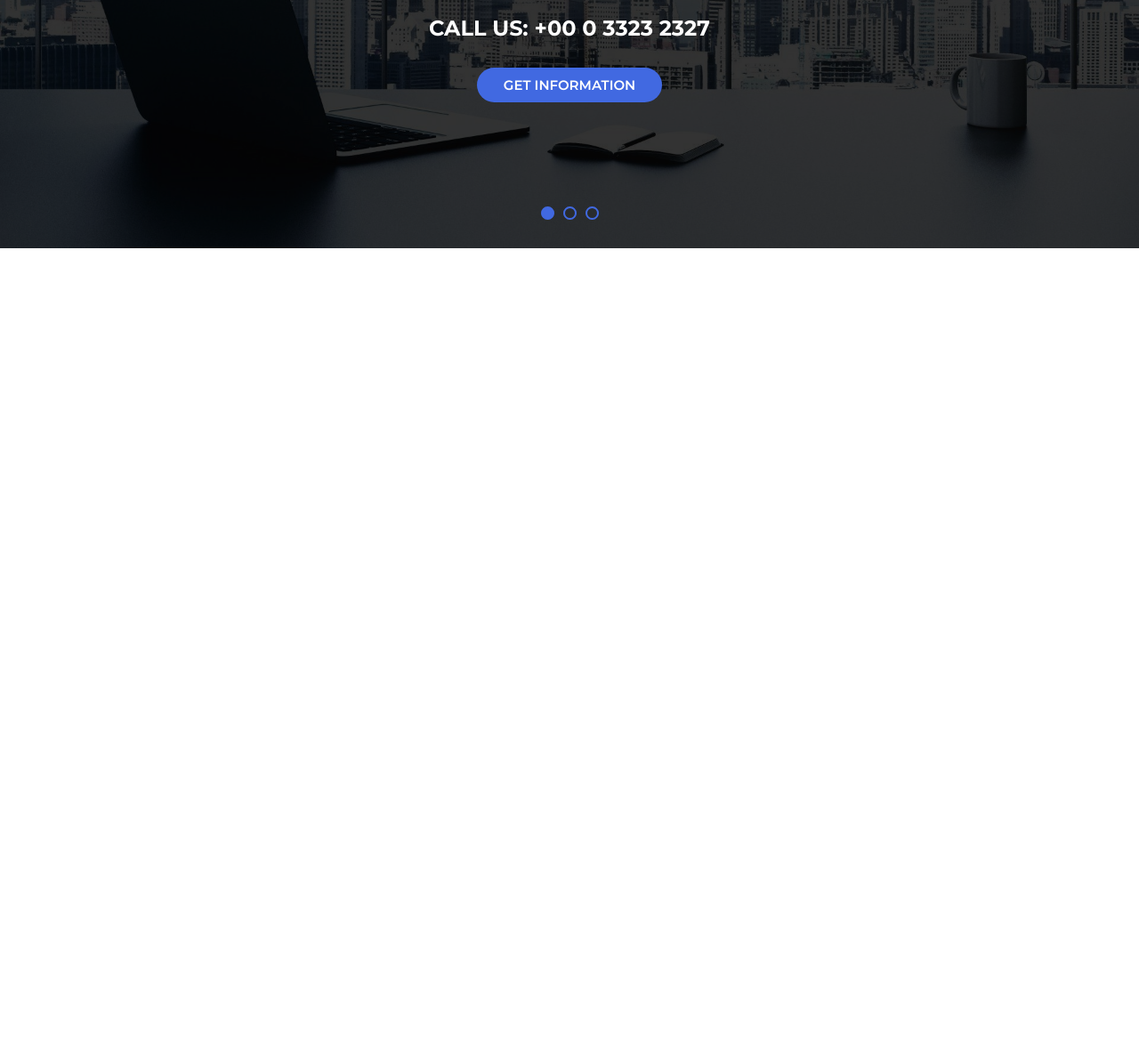
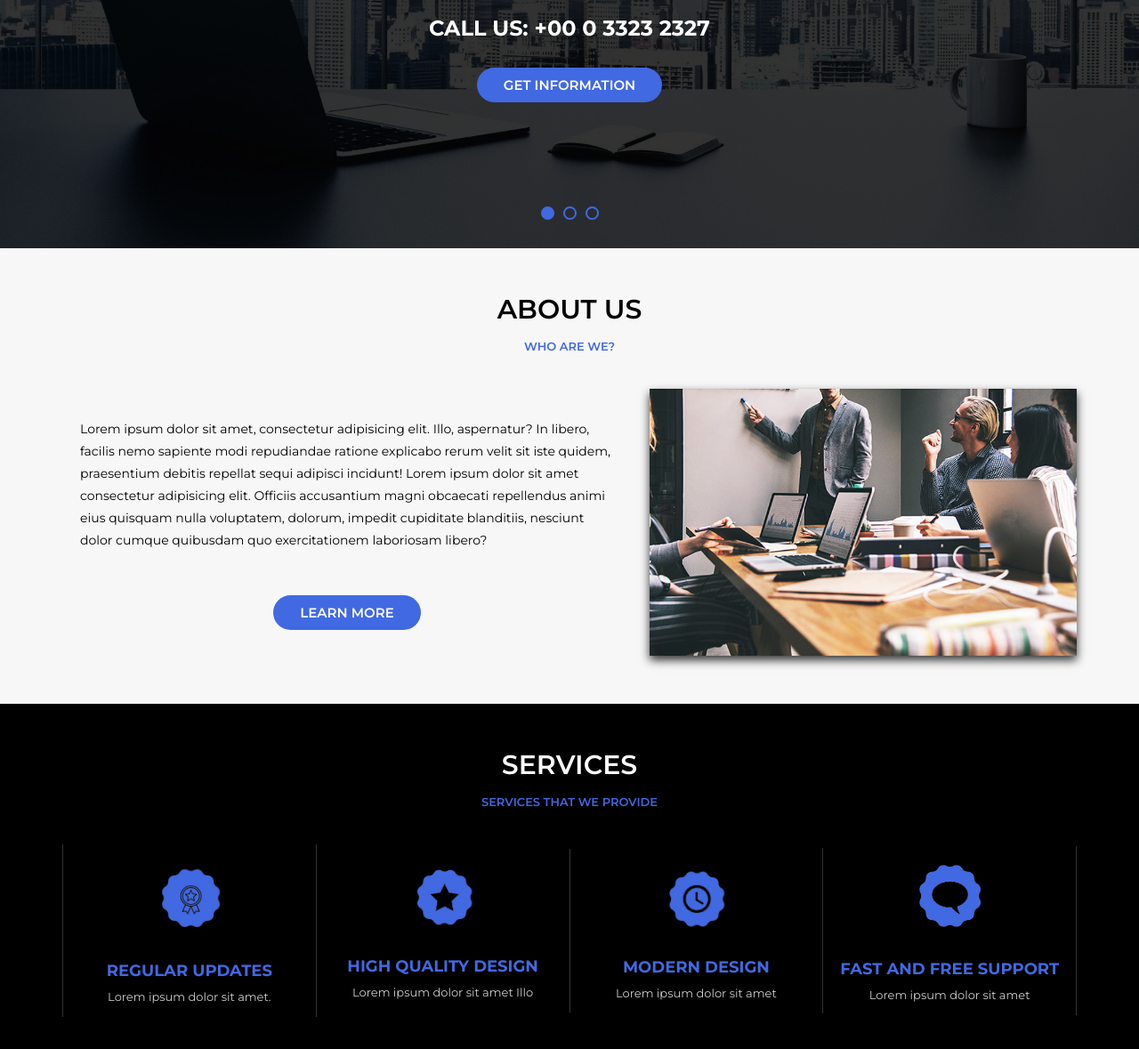
Before and after one commit to emanuellesalesg/layout_template, a plain HTML site: page index.html in a window 1280 px wide. Shown: the part 521-1700 px from the top of the page at 89% size. Before the commit the page ends 800 px from the top, so only its background shows below. Drawn offline with Linux system fonts and the light colour scheme; a web font is replaced by a local one.

Commit message:
added-aboutus-services

```diff
--- a/assets/css/header.css
+++ b/assets/css/header.css
@@ -50,5 +50,10 @@ header{
 }
 
 .menu ul li a:hover{
-    border-bottom: 5px solid whitesmoke;
+    color: royalblue;
+    border-bottom: 5px solid royalblue;
 }
+
+.section-service img{
+    width: 90px;
+}
--- a/assets/css/main.css
+++ b/assets/css/main.css
@@ -42,8 +42,8 @@
     margin-top: 20px;
 }
 
-.banner a{
-    display: block;
+.button{
+    display: inline-block;
     background-color: royalblue;
     font-size: 15px;
     font-weight: 600;
@@ -53,6 +53,13 @@
     margin-top: 30px;
     border-radius: 20px;
     text-transform: uppercase;
+}
+
+.button:hover{
+    opacity: 90%;
+}
+.button:active{
+    background-color: rgb(46, 97, 248);
 }
 
 .banner .sliders_pointers{
@@ -78,3 +85,121 @@
 .banner .active{
     background-color: royalblue;
 }
+
+body{
+    overflow-x: hidden;
+}
+
+.default{
+    padding-top: 50px;
+    padding-bottom: 50px;
+}
+
+.default .section-title, .default .section-desc{
+    text-align: center;
+    text-transform: uppercase;
+    font-weight: 600;
+}
+
+.default .section-title{
+    font-size: 30px;
+
+}
+
+.default .section-desc{
+    font-size: 13px;
+    color: royalblue;
+    margin-top: 15px;
+    margin-bottom: 40px;
+}
+
+.default.light{
+    background-color: #f7f7f7;
+}
+
+.default.light .section-title, .default.light .section-body{
+    color: black;
+}
+
+.default.dark{
+    background-color: black;
+}
+
+.default.dark .section-title,
+.default.dark .section-body{
+    color: white;
+}
+
+
+
+/* Especific areas */
+
+.section-aboutus{
+    display: flex;
+}
+
+.section-aboutus--left{
+    flex: 1;
+}
+.section-aboutus--right{
+    width: 500px;
+    text-align: justify;
+}
+
+.section-aboutus--right img{
+    margin-left: 20px;
+    width: 480px;
+    box-shadow: 0px 5px 10px #333;
+}
+
+.section-aboutus--left p{
+    font-size: 14px;
+    line-height: 25px;
+}
+
+.p-width{
+    max-width: 600px;
+}
+
+.section-aboutus--left{
+    display: flex;
+    flex-direction: column;
+    justify-content: center;
+    align-items: center;
+}
+
+.section-services{
+    display: flex;
+    flex-direction: row;
+    align-items: center;
+    justify-content: center;
+
+}
+
+.section-service{
+    flex: 1;
+    text-align: center;
+    border-right: 1px solid #333;
+    padding: 15px;
+}
+
+.section-service:first-child{
+    border-left: 1px solid #333;
+}
+
+.section-service-title{
+    color: #4169e1;
+}
+
+.section-service h4{
+    margin-top: 20px;
+    text-transform: uppercase;
+    font-size: 18px;
+
+}
+
+.section-service p{
+    margin-block-start: 10px;
+    font-size: 13px;
+    color: #ccc;
+}
--- a/index.html
+++ b/index.html
@@ -33,7 +33,7 @@
                         <span>Communication</span>
                         </h1>
                         <h2>Call us: +00 0 3323 2327</h2>
-                        <a href="">Get information</a>
+                        <a class="button" href="">Get information</a>
                     </div>
                 </div><div class="slide">
                     ...
@@ -47,6 +47,52 @@
                 <div class="pointer"></div>
             </div>
         </section>
+        <section class="default light">
+            <div class="section-title">About us</div>
+            <div class="section-desc">Who are we?</div>
+            <div class="section-body container">
+                <div class="section-aboutus">
+                    <div class="section-aboutus--left">
+                        <p class="p-width">
+                            Lorem ipsum dolor sit amet, consectetur adipisicing elit. Illo, aspernatur? In libero, facilis nemo sapiente modi repudiandae ratione explicabo rerum velit sit iste quidem, praesentium debitis repellat sequi adipisci incidunt! Lorem ipsum dolor sit amet consectetur adipisicing elit. Officiis accusantium magni obcaecati repellendus animi eius quisquam nulla voluptatem, dolorum, impedit cupiditate blanditiis, nesciunt dolor cumque quibusdam quo exercitationem laboriosam libero?
+                        </p>
+                        <br>
+                        <a class="button" href="">Learn More</a>
+                    </div>
+                    <div class="section-aboutus--right">
+                        <img src="./media/foto6.jpg" alt="">
+                    </div>
+                </div>
+            </div>
+        </section>
+        <section class="default dark">
+            <div class="section-title">Services</div>
+            <div class="section-desc">Services that we provide</div>
+            <div class="section-body container">
+                <div class="section-services">
+                    <div class="section-service">
+                        <img src="./assets/images/medal.png" alt="">
+                        <h4 class="section-service-title">REGULAR UPDATES</h4>
+                        <p>Lorem ipsum dolor sit amet.</p>
+                    </div>
+                    <div class="section-service">
+                        <img src="./assets/images/star.png" alt="">
+                        <h4 class="section-service-title">HIGH QUALITY DESIGN</h4>
+                        <p>Lorem ipsum dolor sit amet Illo</p>
+                    </div>
+                    <div class="section-service">
+                        <img src="./assets/images/clock.png" alt="">
+                        <h4 class="section-service-title">MODERN DESIGN</h4>
+                        <p>Lorem ipsum dolor sit amet</p>
+                    </div>
+                    <div class="section-service">
+                        <img src="./assets/images/ballon.png" alt="">
+                        <h4 class="section-service-title">FAST AND FREE SUPPORT</h4>
+                        <p>Lorem ipsum dolor sit amet</p>
+                    </div>
+                </div>
+            </div>
+        </section>
     </main>
     <footer></footer>
 </body>
```
Also changed, not shown: assets/images/BUTTON.png (added), assets/images/balao.png (deleted), assets/images/ballon.png (added), assets/images/bg.avif (deleted), assets/images/check.png, assets/images/clock.png (added), assets/images/estrela.png (deleted), assets/images/medal.png (added), assets/images/medalha.png (deleted), assets/images/menu.png (deleted), assets/images/relogio.png (deleted), assets/images/star.png (added).
